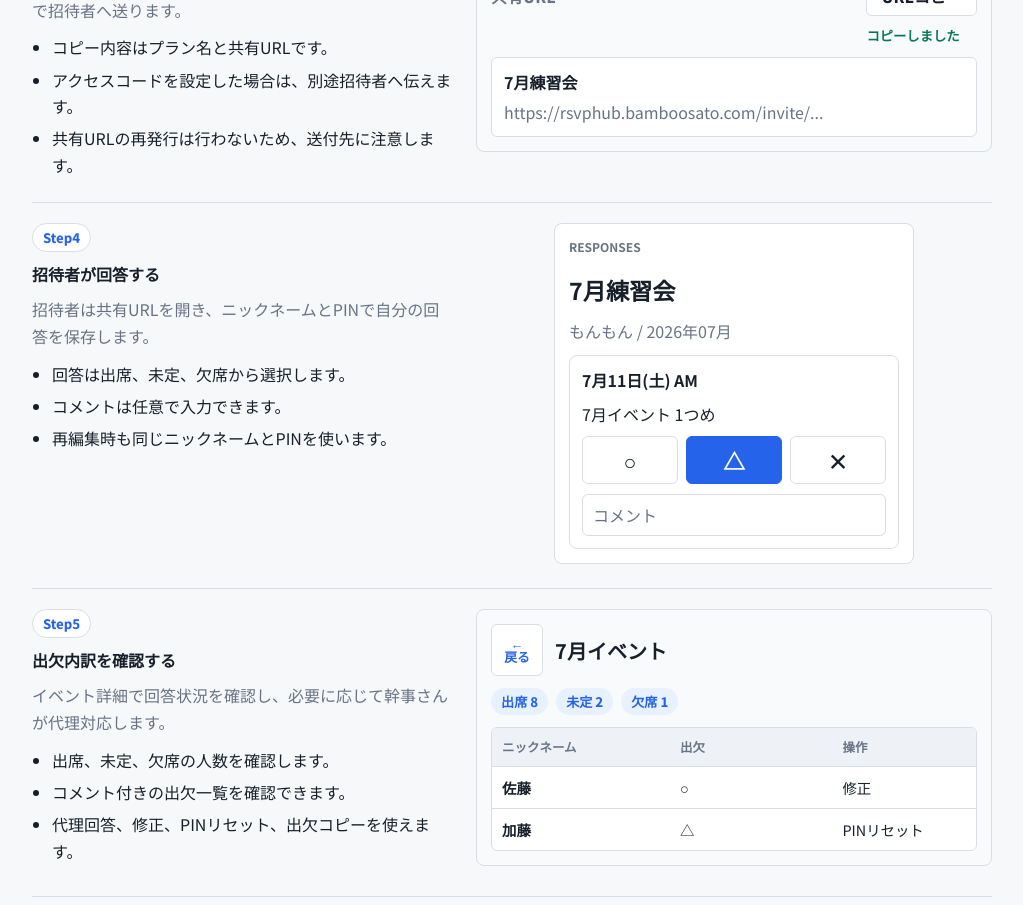
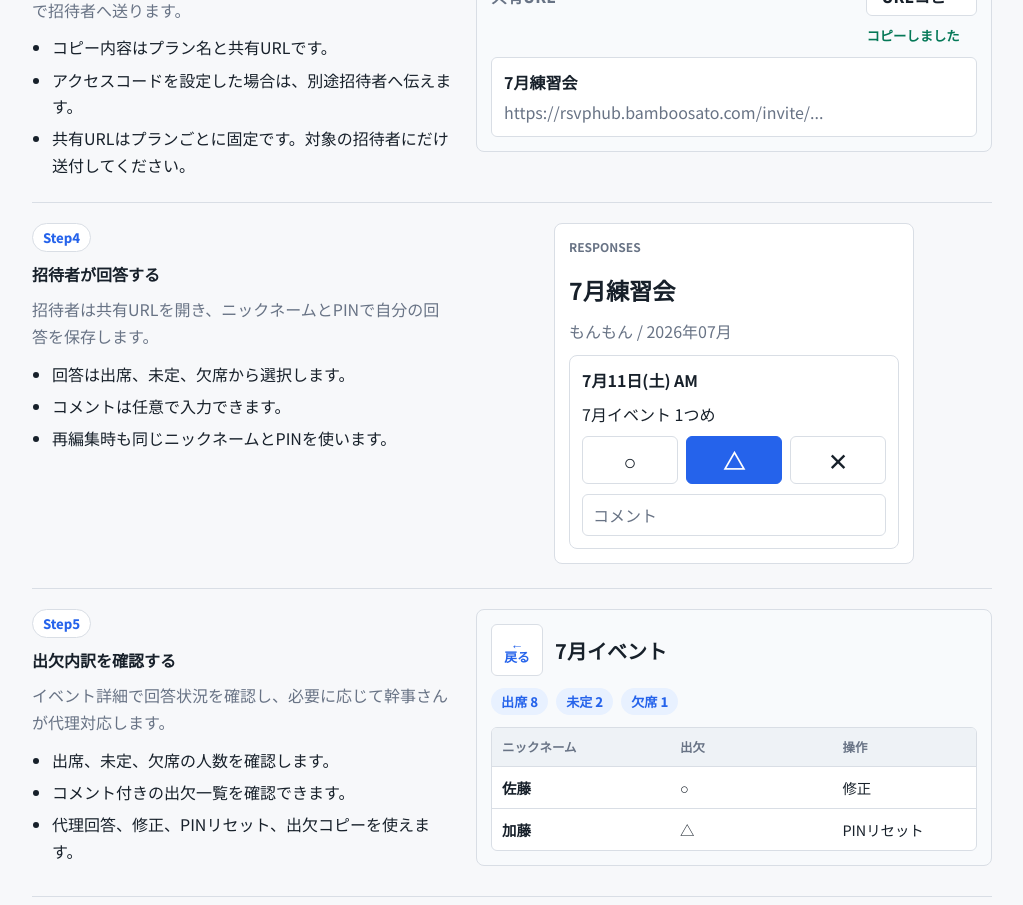
Before and after one commit to Bamboosato/rsvp-manager-app, a Next.js app: page /help in a window 1280 px wide. Shown: the part 1240-2145 px from the top of the page, without its empty margins (128-1151 px from the left). Built offline with nearby package versions, Linux system fonts and the light colour scheme; no server answers.

Commit message:
Clarify shared URL help copy (#21)

```diff
--- a/src/features/public/HelpScreen.tsx
+++ b/src/features/public/HelpScreen.tsx
@@ -35,7 +35,7 @@ const operationSections = [
     points: [
       "コピー内容はプラン名と共有URLです。",
       "アクセスコードを設定した場合は、別途招待者へ伝えます。",
-      "共有URLの再発行は行わないため、送付先に注意します。"
+      "共有URLはプランごとに固定です。対象の招待者にだけ送付してください。"
     ],
     screen: "share" as const
   },
```
